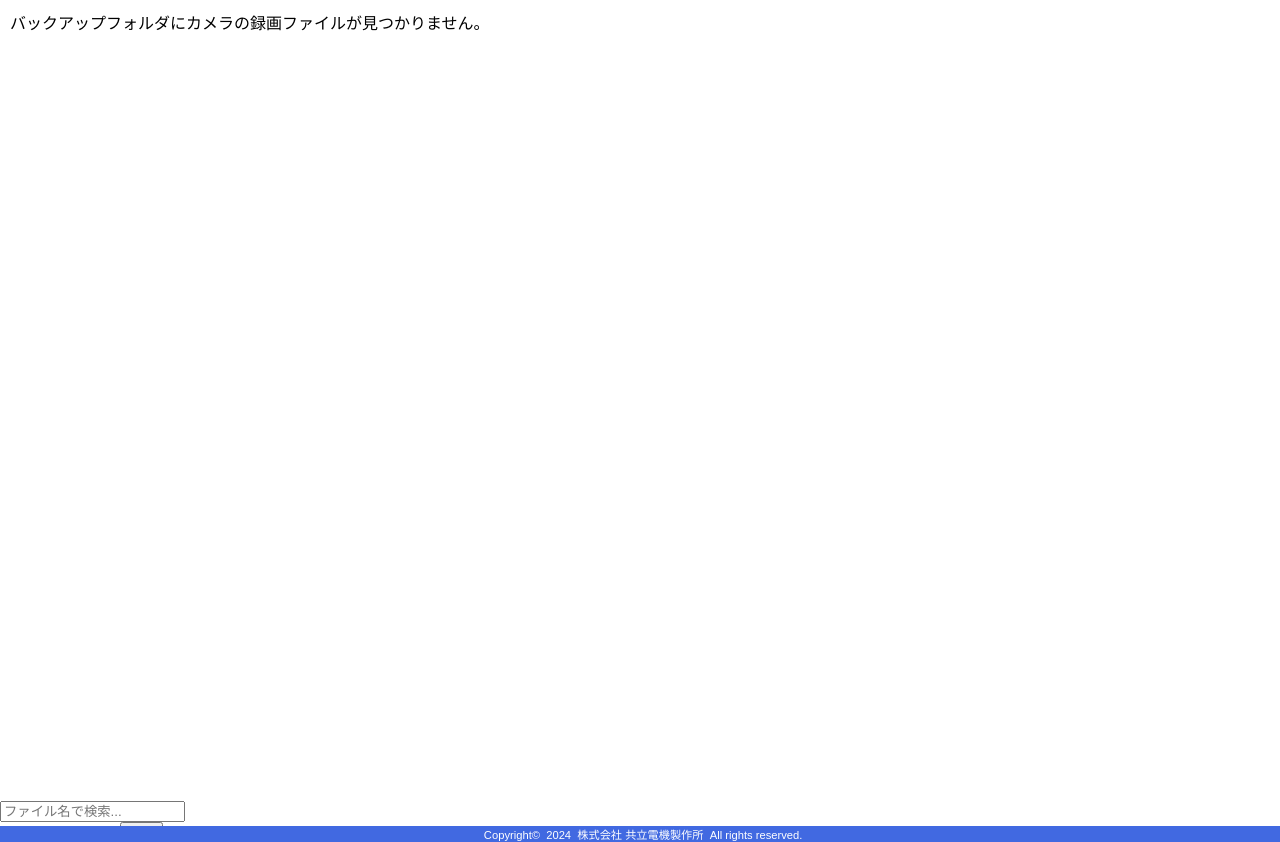
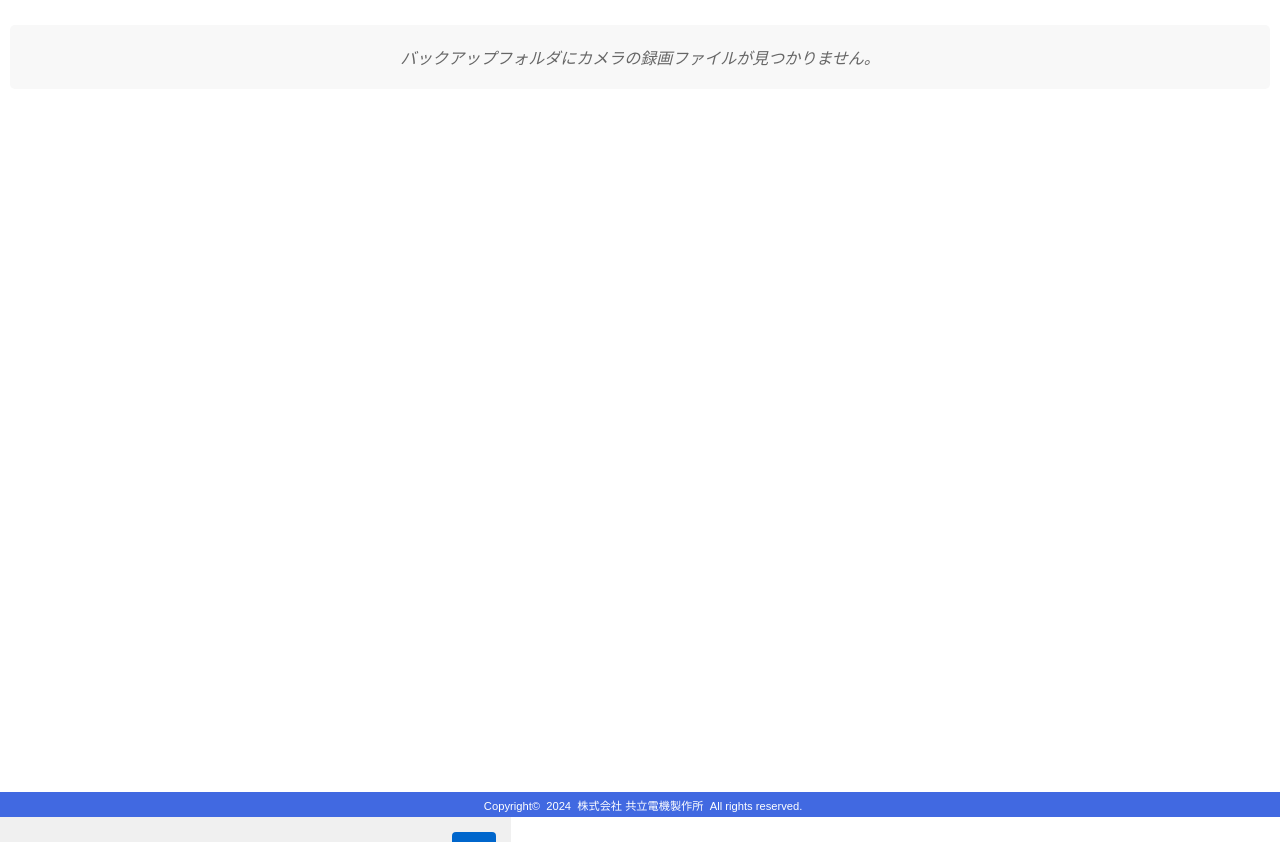
Before and after one commit to foxkon24/surveillance-camera-system, a Flask app: page /system/cam/backup/ in a window 1280 px wide. Shown: the part 80-922 px from the top of the page. Run offline with Flask 3, Linux system fonts and the light colour scheme; parts of the project's set-up code (start-up, migrations or seed data) failed here and were passed over.

Commit message:
Add files via upload

```diff
--- a/static/css/style_backup_record.css
+++ b/static/css/style_backup_record.css
@@ -32,7 +32,7 @@ header {
 }
 
 footer {
-    grid-row: 8;
+    grid-row: 4;
     grid-column: 1 / 7;
     display: flex;
     align-items: center;
@@ -141,6 +172,81 @@ tr:hover {
     font-style: italic;
 }
 
+/* ステータス表示のスタイル */
+.status-ok {
+    color: #28a745;
+    font-weight: bold;
+}
+
+.status-warning {
+    color: #ffc107;
+    font-weight: bold;
+}
+
+.status-error {
+    color: #dc3545;
+    font-weight: bold;
+}
+
+.warning-row {
+    background-color: rgba(255, 193, 7, 0.1);
+}
+
+.error-row {
+    background-color: rgba(244, 67, 54, 0.1);
+}
+
+/* フィルターコントロール */
+.filter-controls {
+    display: flex;
+    align-items: center;
+    padding: 15px;
+    background-color: #f0f0f0;
+    border-bottom: 1px solid #ddd;
+    gap: 15px;
+    margin-bottom: 10px;
+}
+
+.search-box {
+    flex: 1;
+    padding: 8px 12px;
+    border: 1px solid #ddd;
+    border-radius: 4px;
+    font-size: 14px;
+}
+
+.filter-select {
+    padding: 8px 12px;
+    border: 1px solid #ddd;
+    border-radius: 4px;
+    font-size: 14px;
+    min-width: 200px;
+}
+
+.refresh-button {
+    padding: 8px 15px;
+    background-color: #0066cc;
+    color: white;
+    border: none;
+    border-radius: 4px;
+    cursor: pointer;
+    font-size: 14px;
+}
+
+.refresh-button:hover {
+    background-color: #0052a3;
+}
+
+.no-recordings-message {
+    padding: 20px;
+    text-align: center;
+    color: #666;
+    background-color: #f8f8f8;
+    border-radius: 5px;
+    margin: 15px 0;
+    font-style: italic;
+}
+
 h1, h2, h3, h4, h5, p, ul, ol, li, dl, dt, dd, form, figure, form { margin: 0px; padding: 0px; font-size: 100%; font-weight: normal; }
 
 img { border: none; max-width: 100%; width: auto; height: auto; vertical-align: middle; }
```
Also changed, not shown: other parts of static/css/style_backup_record.css (+35 -4 lines), static/css/style_record.css (+10 -2 lines).
